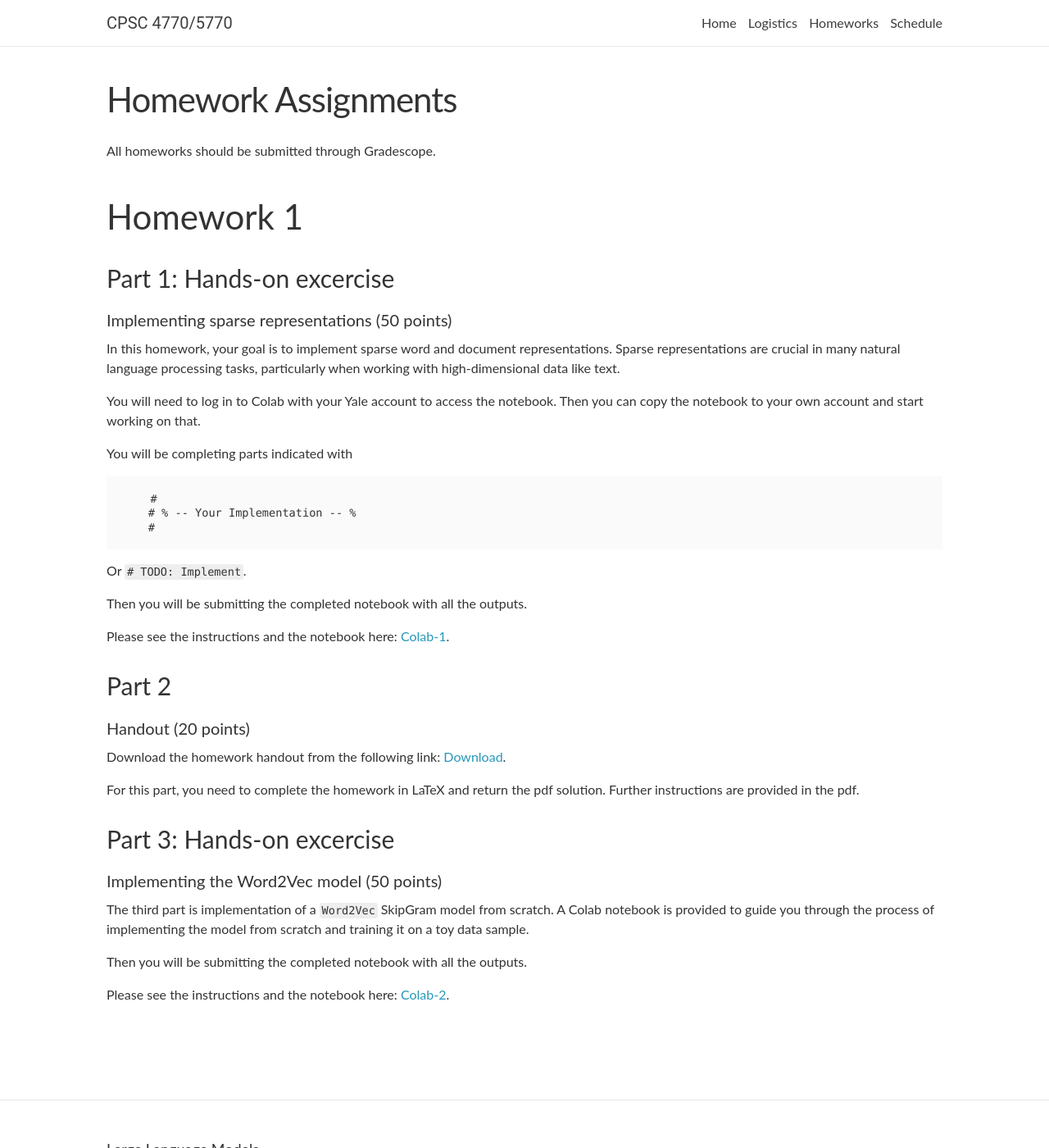
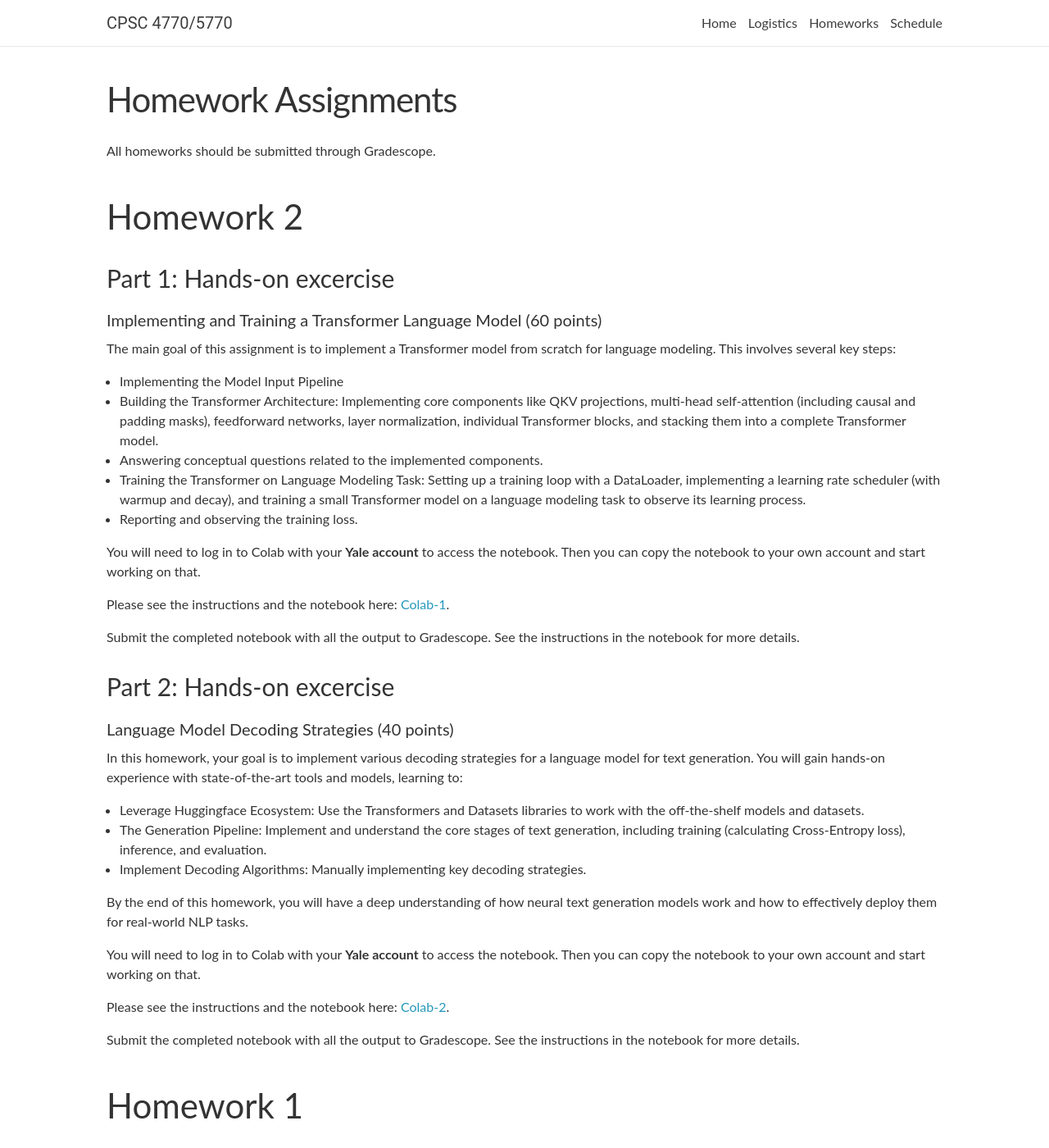
Before and after one commit to yale-nlp/cpsc4770, a Jekyll site: the page built from _pages/homework.md, in a window 1280 px wide and 1400 px high. Shown: the whole window at 82% size. Built offline with Jekyll 4.4.1, drawn with Linux system fonts in a browser that asks for light colours; nearby versions of some CDN libraries; comment, search, counter and statistics services are not loaded.

Commit message:
update homework

```diff
--- a/_pages/homework.md
+++ b/_pages/homework.md
@@ -5,6 +5,47 @@ title: Homework Assignments
 ---
 
 All homeworks should be submitted through Gradescope.
+
+
+## Homework 2
+
+### Part 1: Hands-on excercise
+#### Implementing and Training a Transformer Language Model (60 points)
+
+The main goal of this assignment is to implement a Transformer model from scratch for language modeling. This involves several key steps:
+
+- Implementing the Model Input Pipeline
+- Building the Transformer Architecture: Implementing core components like QKV projections, multi-head self-attention (including causal and padding masks), feedforward networks, layer normalization, individual Transformer blocks, and stacking them into a complete Transformer model.
+- Answering conceptual questions related to the implemented components.
+- Training the Transformer on Language Modeling Task: Setting up a training loop with a DataLoader, implementing a learning rate scheduler (with warmup and decay), and training a small Transformer model on a language modeling task to observe its learning process.
+- Reporting and observing the training loss.
+
+You will need to log in to Colab with your **Yale account** to access the notebook.
+Then you can copy the notebook to your own account and start working on that.
+
+Please see the instructions and the notebook here: [Colab-1](https://colab.research.google.com/drive/1H37nkrc_7AbCayQPNxgyz2OXO8Y1ALyz?usp=sharing).
+
+Submit the completed notebook with all the output to Gradescope. See the instructions in the notebook for more details.
+
+### Part 2: Hands-on excercise
+
+#### Language Model Decoding Strategies (40 points)
+
+In this homework, your goal is to implement various decoding strategies for a language model for text generation.
+You will gain hands-on experience with state-of-the-art tools and models, learning to:
+
+- Leverage Huggingface Ecosystem: Use the Transformers and Datasets libraries to work with the off-the-shelf models and datasets.
+- The Generation Pipeline: Implement and understand the core stages of text generation, including training (calculating Cross-Entropy loss), inference, and evaluation.
+- Implement Decoding Algorithms: Manually implementing key decoding strategies.
+
+By the end of this homework, you will have a deep understanding of how neural text generation models work and how to effectively deploy them for real-world NLP tasks.
+
+You will need to log in to Colab with your **Yale account** to access the notebook.
+Then you can copy the notebook to your own account and start working on that.
+
+Please see the instructions and the notebook here: [Colab-2](https://colab.research.google.com/drive/1GD9wPl7urP6Cda4nptyK0rZKm7SBNPOG?usp=sharing).
+
+Submit the completed notebook with all the output to Gradescope. See the instructions in the notebook for more details.
 
 ## Homework 1
 
```
